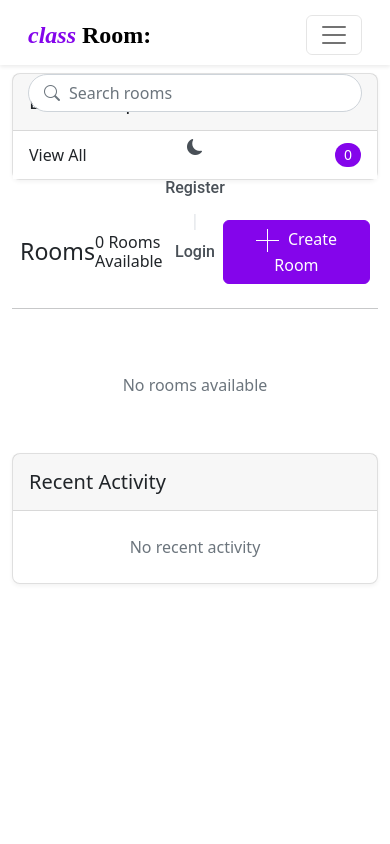
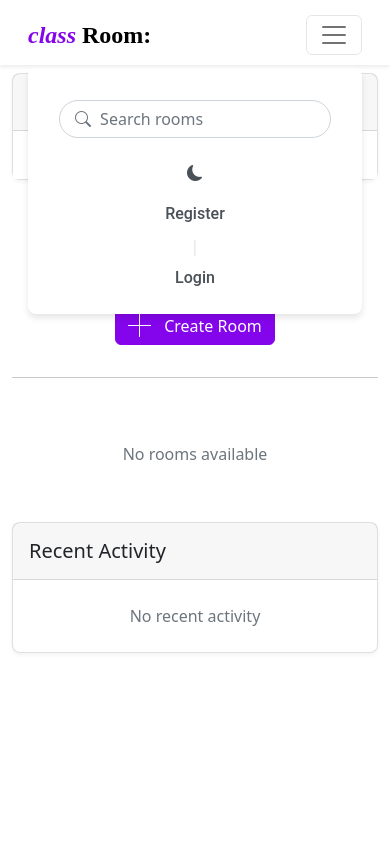
Before and after one commit to HsAhRaSrHmIaT/Classroom, a Django app: page / in a window 390 px wide, after a click that opens the changed part. Run offline with Django 5.2, Linux system fonts and the light colour scheme; data that the repository does not hold is empty; some libraries are stand-ins or nearby versions.

Commit message:
Fixes before deployment

```diff
--- a/classroomApp/templates/base/home.html
+++ b/classroomApp/templates/base/home.html
@@ -11,23 +11,17 @@
 
     <!-- Main Content Area -->
     <div class="col-md-6 col-lg-8 create-room">
-      <div class="d-flex justify-content-between align-items-center mb-3 p-2 mt-3">
+      <div class="d-flex flex-column flex-md-row justify-content-between align-items-center text-center text-md-start gap-3 mb-3 p-3 mt-3">
         <h3 class="mb-0">Rooms</h3>
         <h6 class="mb-0">{{ room_count }} Rooms Available</h6>
-        <a class="btn btn-primary custom-button" href="{% url 'create-room' %}">
-          <svg
-            width="24"
-            height="24"
-            xmlns="http://www.w3.org/2000/svg"
-            fill="white"
-            fill-rule="evenodd"
-            clip-rule="evenodd"
-          >
+        <a class="btn btn-primary custom-button d-flex align-items-center gap-2" href="{% url 'create-room' %}">
+          <svg width="24" height="24" xmlns="http://www.w3.org/2000/svg" fill="white" fill-rule="evenodd" clip-rule="evenodd">
             <path d="M11 11v-11h1v11h11v1h-11v11h-1v-11h-11v-1h11z" />
           </svg>
           Create Room
         </a>
       </div>
+
       <hr />
       {% include 'base/feed_components.html' %}
     </div>
--- a/static/styles/navbar.css
+++ b/static/styles/navbar.css
@@ -187,10 +187,54 @@
   }
 
   @media (max-width: 768px) {
+
+    :root {
+      background-color: #f8f9fa;
+    }
+
+    body.dark-mode {
+      --background-color: #343a40;
+      --primary-color: #bb86fc;
+      --text-color: #ffffff;
+      --navbar-background-color: #212529;
+      --navbar-text-color: #ffffff;
+      --input-background-color: #495057;
+      --input-text-color: #ffffff;
+      --input-placeholder-color: #ced4da;
+      --dropdown-background-color: #495057;
+      --dropdown-text-color: #ffffff;
+      --dropdown-hover-background-color: rgba(187, 134, 252, 0.1);
+      --dark-background-color: #1e1e1e;
+    }
+
+    body.dark-mode .navbar {
+      background-color: var(--navbar-background-color);
+      color: var(--navbar-text-color);
+    }
+
+    body.dark-mode .nav-link {
+      color: var(--navbar-text-color) !important;
+    }
+
+    body.dark-mode .nav-link:hover {
+      color: var(--primary-color) !important;
+    }
+
+
+    body.dark-mode .dropdown-menu {
+      background-color: var(--dropdown-background-color);
+      color: var(--dropdown-text-color);
+    }
+
+    body.dark-mode .dropdown-item:hover {
+      background-color: var(--dropdown-hover-background-color);
+      color: var(--primary-color);
+    }
+
     .search-form {
       flex-grow: 1;
       margin: 1rem 0;
-      max-width: 100%;
+      max-width: 90%;
     }
 
     .navbar-nav {
@@ -203,4 +247,18 @@
       padding: 0;
       margin: 0;
     }
+
+    .navbar-collapse {
+      background-color: #ffffff;
+      box-shadow: 0 4px 6px rgba(0, 0, 0, 0.1);
+      padding: 1rem;
+      margin: 10px auto;
+      border-radius: 0.5rem;
+
+    }
+
+    body.dark-mode .navbar-collapse {
+      background-color: var(--dark-background-color);
+      box-shadow: 0 4px 6px rgba(132, 5, 235, 0.3);
+    }
   }
```
